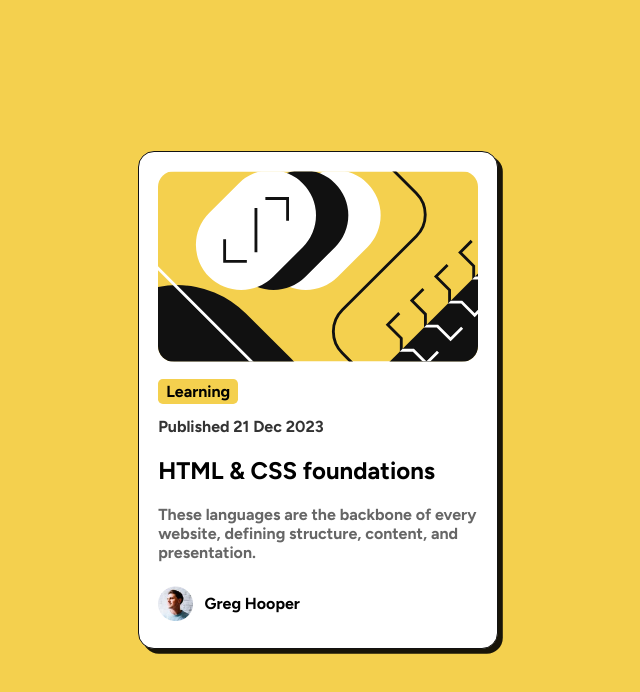
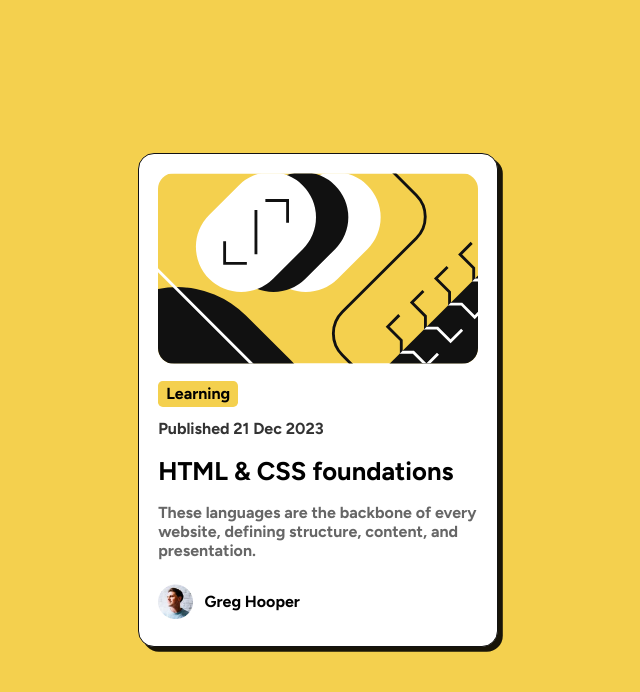
Before and after one commit to Webprojon/blog-preview-card-challenge, a plain HTML site: page index.html in a window 1280 px wide. Shown: the whole page, without its empty margins (322-962 px from the left). Drawn offline with Linux system fonts and the light colour scheme.

Commit message:
made changes

```diff
--- a/css/style.css
+++ b/css/style.css
@@ -74,6 +74,10 @@ body {
   color: var(--text-color-dark);
 }
 
+.card_title {
+  font-size: 1.6rem;
+}
+
 .card_description {
   color: var(--text-color-darker);
 }
--- a/index.html
+++ b/index.html
@@ -22,7 +22,7 @@
     <link rel="stylesheet" href="./css/style.css" />
   </head>
   <body>
-    <section class="blog-preview-card_main">
+    <main class="blog-preview-card_main" role="main">
       <div class="blog-preview_card">
         <div class="card_img">
           <img src="./images/illustration-article.svg" alt="card img" />
@@ -31,7 +31,7 @@
         <div class="card_details">
           <span class="card-detail_el">Learning</span>
           <p class="card-detail_el">Published 21 Dec 2023</p>
-          <h2 class="card_title">HTML & CSS foundations</h2>
+          <h1 class="card_title">HTML & CSS foundations</h1>
           <p class="card_description">
             These languages are the backbone of every website, defining
             structure, content, and presentation.
@@ -44,9 +44,9 @@
             src="./images/image-avatar.webp"
             alt="user avatar"
           />
-          <h3 class="card-user_name">Greg Hooper</h3>
+          <p class="card-user_name">Greg Hooper</p>
         </div>
       </div>
-    </section>
+    </main>
   </body>
 </html>
```
